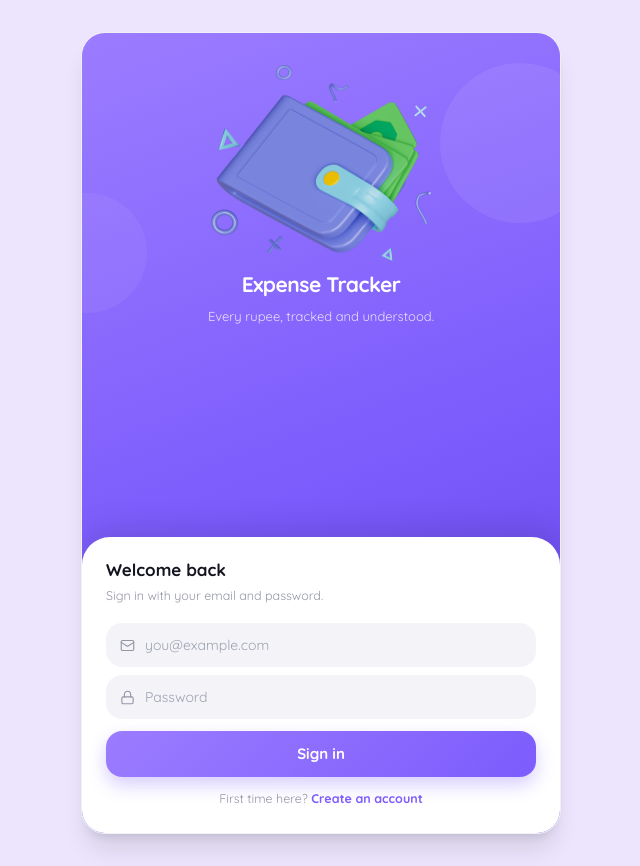
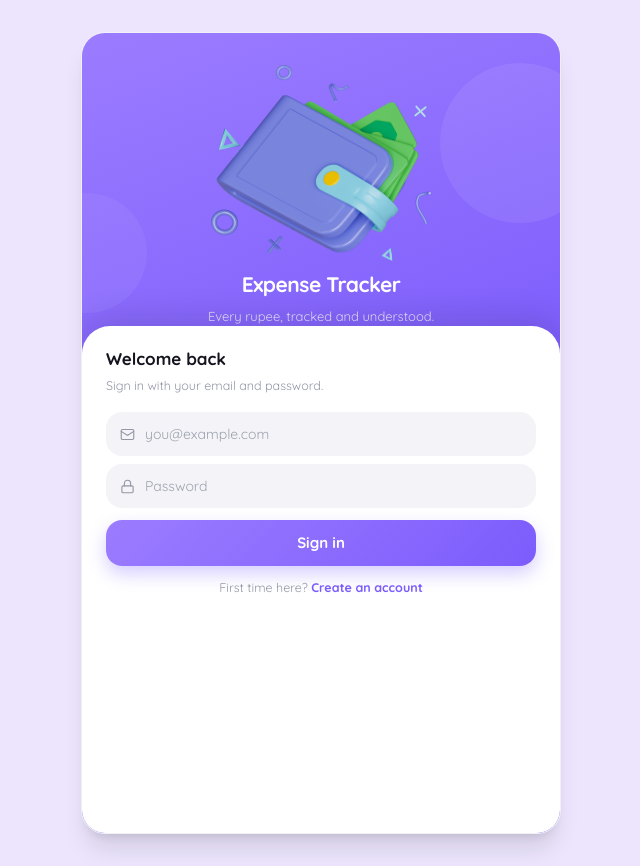
Before and after one commit to krishan-bandara/Mobile-Expenses-Tracler, a Next.js app: page /login in a window 1280 px wide. Shown: the whole page, without its empty margins (319-959 px from the left). Built offline with nearby package versions, Linux system fonts and the light colour scheme; no server answers.

Commit message:
fix login page alignments

```diff
--- a/src/app/login/page.tsx
+++ b/src/app/login/page.tsx
@@ -86,9 +86,7 @@ export default function LoginPage() {
         <p className="text-white/80 text-[13px] mt-1.5">Every rupee, tracked and understood.</p>
       </div>
 
-      <div className="flex-grow" />
-
-      <div className="bg-card rounded-t-[28px] px-6 pt-5 pb-6 shadow-[0_-10px_30px_rgba(20,20,31,0.12)]">
+      <div className="flex-grow bg-card rounded-t-[28px] px-6 pt-5 pb-6 shadow-[0_-10px_30px_rgba(20,20,31,0.12)] flex flex-col">
         <h2 className="text-[17px] font-bold">Welcome back</h2>
         <p className="text-[12.5px] text-muted mt-1 mb-[18px]">
           {mode === "signin" ? "Sign in with your email and password." : "Create your account."}
```
